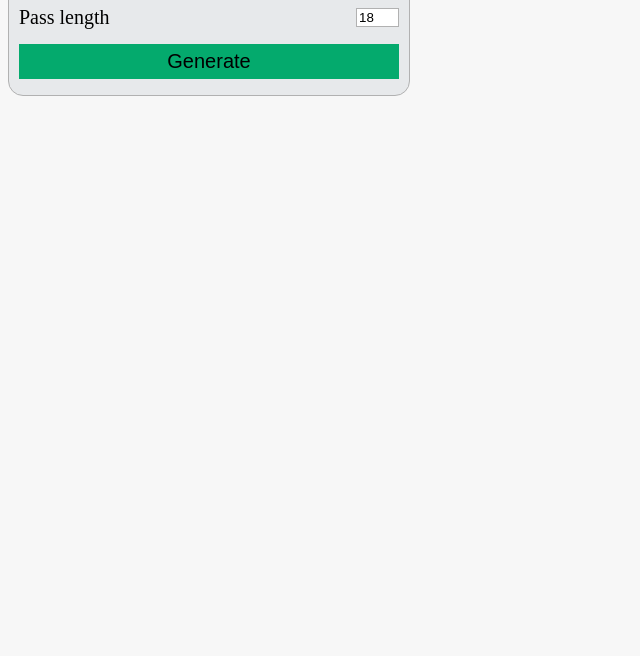
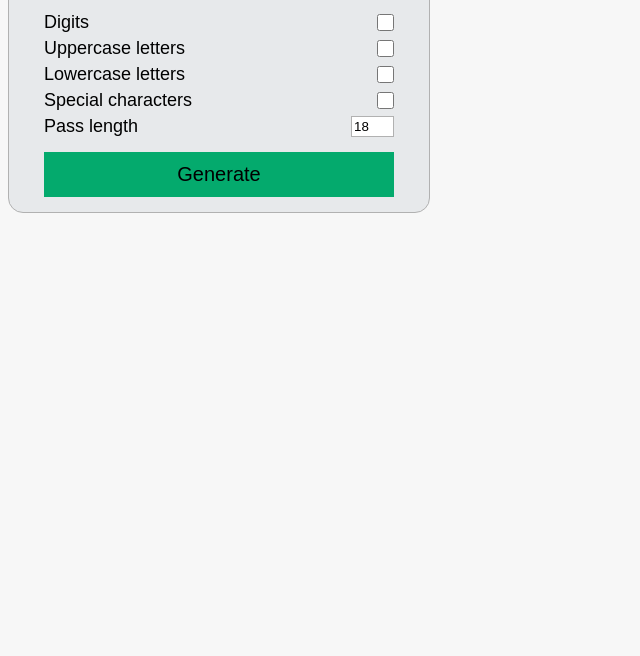
Before and after one commit to FirstDayAtWork/PasswordGenerator, a plain HTML site: page index.html in a window 1280 px wide. Shown: the part 144-800 px from the top of the page, without its empty margins (0-640 px from the left). Drawn offline with Linux system fonts and the light colour scheme.

Commit message:
add checkboxes that allows user to choose pass symbols & change some styles

```diff
--- a/app.js
+++ b/app.js
@@ -1,6 +1,8 @@
 const generatePassButton = document.querySelector('.generate-btn');
+const passWindow = document.querySelector('.pass-window');
 const passReveal = document.querySelector('.password-reveal');
 const passLength = document.querySelector('#how-num');
+const checkBoxInputs = document.querySelectorAll('input[type="checkbox"');
 
 generatePassButton.addEventListener('click', generatePassWord);
 
@@ -9,27 +11,40 @@ let passValue = Math.floor(passLength.value);
 
 
 function generatePassWord() {
+    let boxesState = [...checkBoxInputs].map(el => el.checked);
+
     let arr = [];
+    let checkboxArr = [];
+  // 0-9
     let min = 48;
     let max = 57;
-
+  // A-Z
     let minchar = 65;
     let maxchar = 90;
-
+  // a-z
     let minlowchar = 97;
     let maxlowchar = 122;
+  // special
+    let specialChars = '!@#$%^&*'.split('').map(el => el.charCodeAt(0));
 //  let unicodeRandomNumber = Math.floor(Math.random() * (max - min + 1) ) + min;
 //  let unicodeRandomNumberTwo = Math.floor(Math.random() * (max - min + 1) ) + min;
 for (let i = 0; i < `${passValue}`; i++){
   let randNumbers = Math.floor(Math.random() * (max - min + 1) ) + min;
   let randUpperChar = Math.floor(Math.random() * (maxchar - minchar + 1) ) + minchar;
   let randLowerChar = Math.floor(Math.random() * (maxlowchar - minlowchar + 1) ) + minlowchar;
+  let randomSpecialChar = specialChars[Math.floor(Math.random() * specialChars.length)];
+  checkboxArr = [randNumbers, randUpperChar, randLowerChar, randomSpecialChar];
 
-    arr.push(randNumbers, randUpperChar, randLowerChar);
+  for(let k = 0; k < checkboxArr.length; k++){
+    if(boxesState[k]){
+      arr.push(checkboxArr[k]);
+    }
+
+  }
+
 
     // Swap elements in Array
     // arr.sort(() => Math.random() - 0.5);
-
 
     // Swap elements in Array v2
     for (let i = arr.length - 1; i > 0; i--) {
@@ -45,8 +60,9 @@ let uniArray = arr.map(elem => String.fromCharCode(elem));
 uniArray.length = passLength.value;
 let generatedString = uniArray.join("");
 
-console.log(generatedString);
-passReveal.innerHTML = `${generatedString}`;
+
+passReveal.innerText = `${generatedString}`;
+
 }
 
 // Copy Pass Into Clipboard
--- a/index.html
+++ b/index.html
@@ -10,7 +10,7 @@
     <div class="main">
     <header>
         <div class="head">
-        <h1>Pass Generator by Mike</h1>
+        <h1>Pass-Gen by Mike</h1>
         </div>
     </header>
     <div class="container">
@@ -21,13 +21,37 @@
 
             <!-- <button class="copy-pass">Copy</button> -->
         </div>
-        <div class="abilities">
-            <span class="pass-length">Pass length</span>
-            <input type="number" name="number"
-            min="1" max="20" value="18" step="1" placeholder="" id="how-num">
+        <div class="edit">
+            <div class="abilities">
+
+                <div class="input-cont">
+                    <span class="pass-length">Digits</span>
+                    <input type="checkbox" name="checkbox" id="digit">
+                </div>
+                <div class="input-cont">
+                    <span class="pass-length">Uppercase letters</span>
+                    <input type="checkbox" name="checkbox" id="h-char">
+                </div>
+
+                <div class="input-cont">
+                    <span class="pass-length">Lowercase letters</span>
+                    <input type="checkbox" name="checkbox" id="m-char">
+                </div>
+
+                <div class="input-cont">
+                    <span class="pass-length">Special characters</span>
+                    <input type="checkbox" name="checkbox" id="s-char">
+                </div>
+
+                <div class="input-cont">
+                    <span class="pass-length">Pass length</span>
+                    <input type="number" name="number"
+                    min="1" max="20" value="18" step="1" placeholder="" id="how-num">
+                </div>
+            </div>
         </div>
         <div class="generate-pass">
-            <button class="generate-btn">Generate</button>
+            <button class="style-btn generate-btn">Generate</button>
         </div>
     </div>
 </div>
--- a/style.css
+++ b/style.css
@@ -1,18 +1,22 @@
 body {
-    height: 230px;
-    max-width: 400px;
+    /* min-height: 335px;
+    max-width: 400px; */
     /* border: 1px solid rgb(196, 196, 196); */
     background-color: #f7f7f7;
+    font-family: Arial, Helvetica, sans-serif;
 }
 
 
 .main {
-
-    height: 100%;
-    width: 100%;
+    display: flex;
+    flex-direction: column;
+    max-width: 400px;
+    align-items:center;
+    justify-content: center;
     border: 1px solid #b1b1b1;
     border-radius: 15px;
     background-color: #e7e9eb;
+    padding: 0 10px;
 }
 
 header {
@@ -23,8 +27,9 @@ header {
 
 
 .container {
-    height: 50px;
     background-color: #e7e9eb;
+    width: 370px;
+    max-width: 100%;
 }
 
 
@@ -32,19 +37,25 @@ header {
     display: flex;
     align-items: center;
     justify-content: space-around;
-    padding: 5px 0 5px 0;
-    margin: 0 10px 10px 10px;
+    padding: 5px;
+    min-height: 40px;
+    margin: 0 10px 15px 10px;
     border: 1px solid #b1b1b1;
     background-color: #f7f7f7;
     border-radius: 5px;
 }
 
 
+.password-reveal{
+    font-size: 1.5rem;
 
+}
 
-.password-reveal{
-    font-size: 30px;
-}
+/* @media (width <= 440px) {
+    .password-reveal{
+        font-size: 6vw;
+    }
+} */
 
 /* ToolTip*/
 .tooltip {
@@ -62,13 +73,24 @@ header {
 
 .abilities {
     display: flex;
-    align-items: center;
+    flex-direction: column;
+    margin: 15px 10px 15px 10px;
+    gap: 5px;
+}
+
+.input-cont{
+    display: flex;
     justify-content: space-between;
-    margin: 15px 10px 15px 10px;
+
+}
+
+input[type="checkbox"]{
+    width: 17px;
+    margin: 0;
 }
 
 .pass-length {
-    font-size: 20px;
+    font-size: 18px;
 }
 
 #how-num{
@@ -83,11 +105,11 @@ header {
     margin: 15px 10px 15px 10px
 }
 
-.generate-btn {
+.style-btn {
     font-size: 20px;
     font-weight: 500;
     width: 100%;
-    height: 35px;
+    height: 45px;
     background-color: #04AA6D;
     border: none;
 
```
Lines whose indentation alone changed are shown as unchanged.
